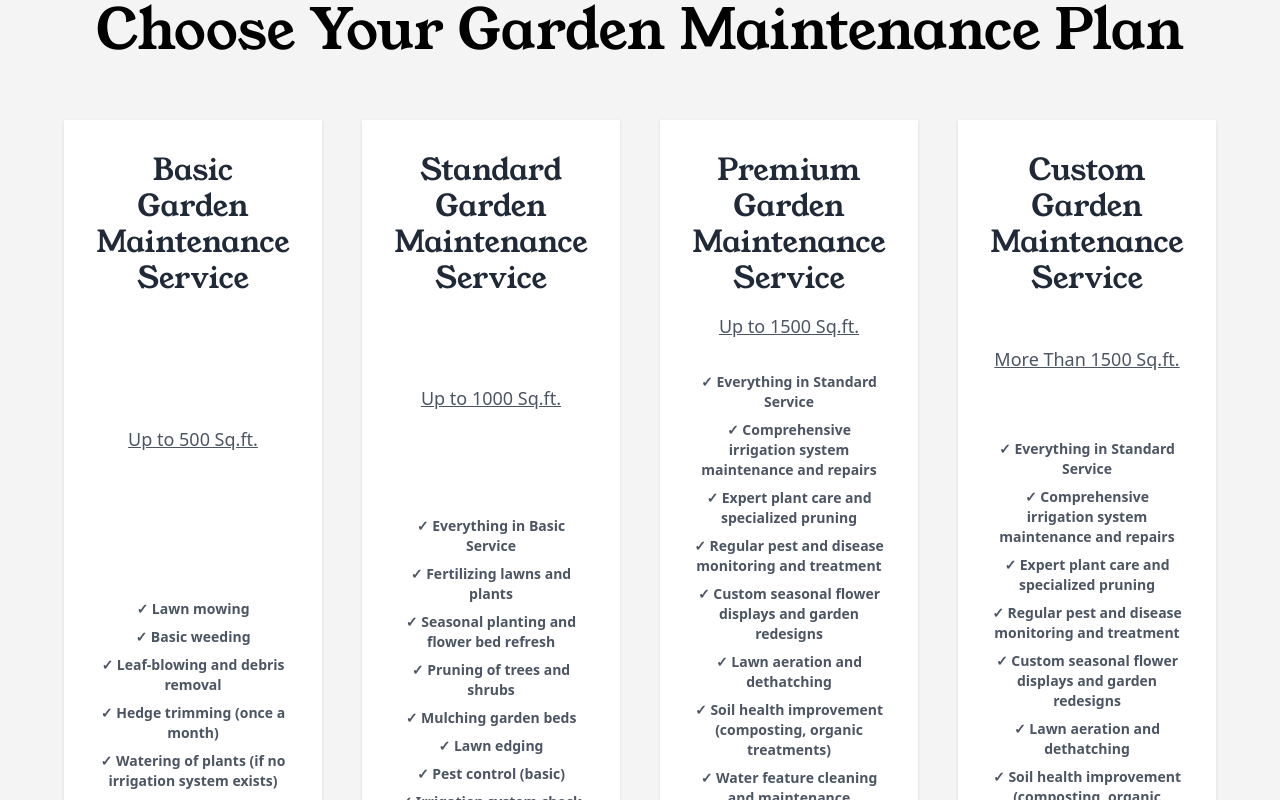
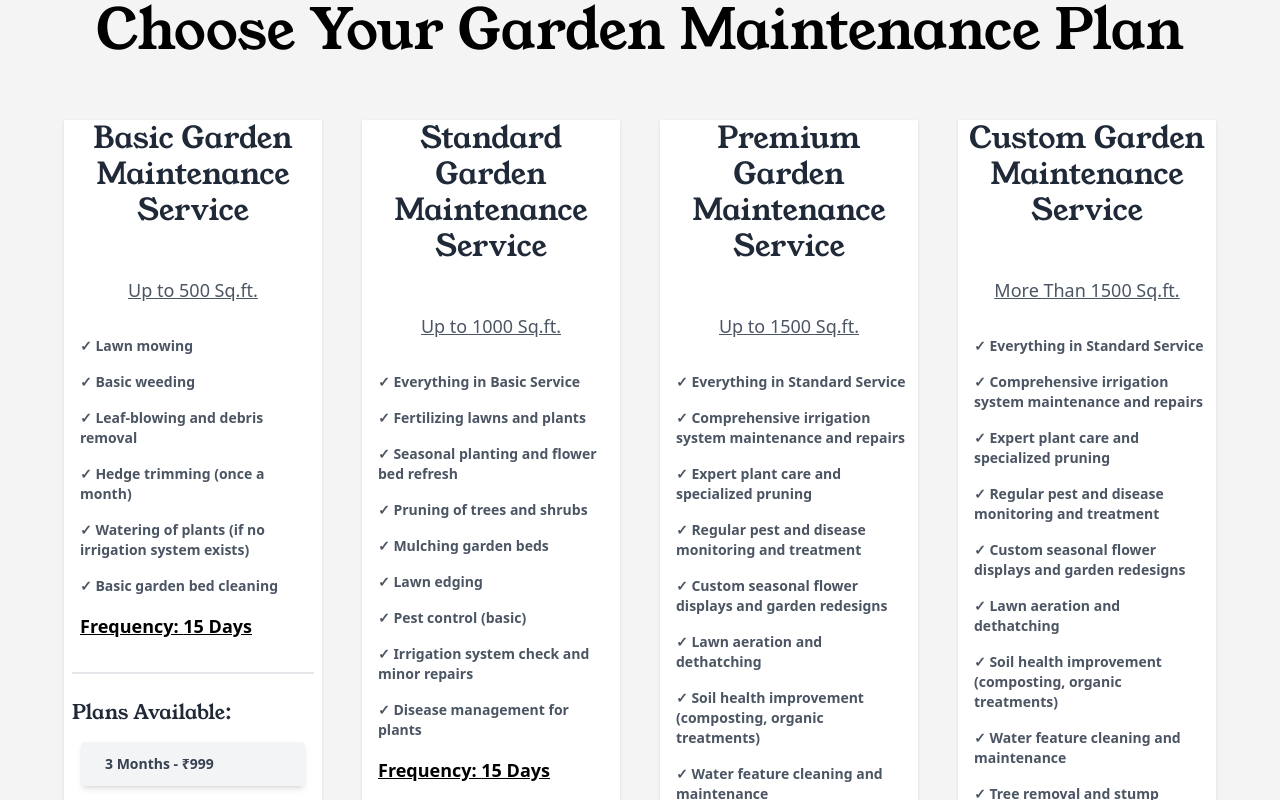
Before and after one commit to webservices715/Landsarck, a React (Vite) app in the folder Frontend/: page / in a window 1280 px wide. Shown: the part 6340-7140 px from the top of the page. Built offline with nearby package versions, Linux system fonts and the light colour scheme.

Commit message:
adding changes

```diff
--- a/Frontend/src/components/MaintenancePlan .jsx
+++ b/Frontend/src/components/MaintenancePlan .jsx
@@ -124,11 +124,11 @@ const MaintenancePlan = () => {
         {plans.map((plan, index) => (
           <div
             key={index}
-            className="flex flex-col items-center justify-between p-8 bg-white shadow hover:shadow-2xl hover:-translate-y-4 transition-all ease-in-out duration-500"
+            className="flex flex-col items-center  px-2  bg-white shadow hover:shadow-2xl hover:-translate-y-4 transition-all ease-in-out duration-500"
           >
             <h2 className="text-3xl font-young-serif mb-4 text-gray-800 text-center">{plan.name}</h2>
-            <p className="text-lg mb-8 text-gray-600 text-center underline">{plan.area}</p>
-            <ul className="space-y-2 text-gray-600 text-center mb-8 text-sm font-semibold">
+            <p className="text-lg my-8 text-gray-600 text-center underline">{plan.area}</p>
+            <ul className="space-y-4 ml-2 text-gray-600  mb-8 text-sm font-semibold">
               {plan.services.map((service, idx) => (
                 <li key={idx}>✓ {service}</li>
               ))}
```
